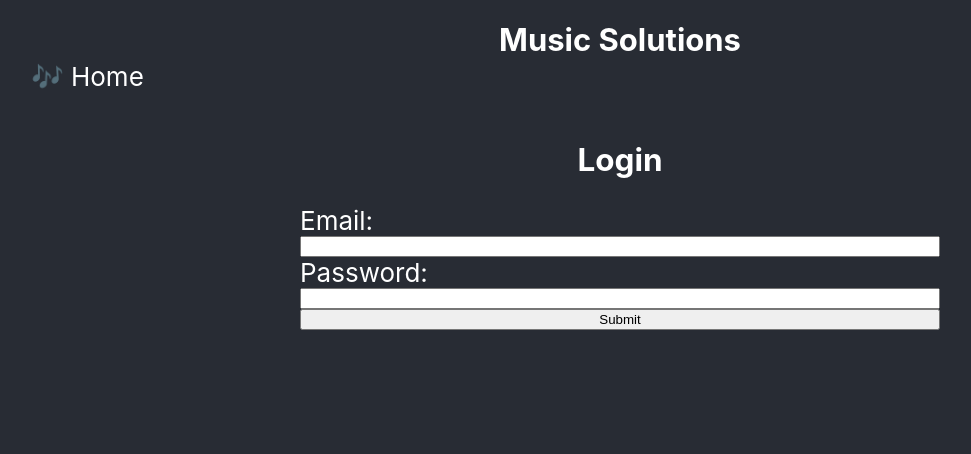
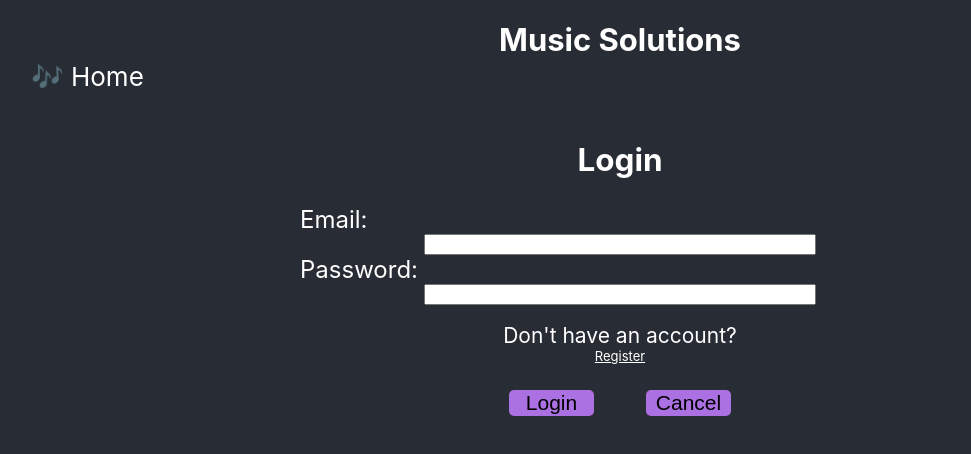
Before and after one commit to CantankerousCabbage/CC-Music-Frontend, a React (Create React App) app in the folder frontend/: page /Login in a window 1280 px wide. Shown: the top 454 px of the page, without its empty margins (20-991 px from the left). Built offline with nearby package versions, Linux system fonts and the light colour scheme.

Commit message:
Form formtting. Register link added to login

```diff
--- /dev/null
+++ b/frontend/src/components/CancelButton.js
@@ -0,0 +1,21 @@
+//React
+import { useNavigate } from "react-router-dom";
+
+//CSS
+import "../styles/forms.css";
+
+const CancelButton = () => {
+    const navigate = useNavigate();
+
+    const onClick = () => {
+        navigate("/");
+    }
+
+    return (
+        <button className="form-button" onClick={onClick}>
+            Cancel
+        </button>
+    )
+}
+
+export default CancelButton;
--- /dev/null
+++ b/frontend/src/components/SubmitButton.js
@@ -0,0 +1,21 @@
+import React from "react";
+//React
+import { useNavigate } from "react-router-dom";
+
+//CSS
+import "../styles/forms.css";
+
+const SubmitButton = ( { buttonText } ) => {
+
+    // const onClick = () => {
+    //     execute();
+    // }
+
+    return (
+        <button className="form-button" type="submit">
+            { buttonText }
+        </button>
+    )
+}
+
+export default SubmitButton;
--- a/frontend/src/styles/forms.css
+++ b/frontend/src/styles/forms.css
@@ -1,6 +1,12 @@
 
 label {
-    font-size: calc(10px + 2vmin);
+    font-size: calc(8px + 2vmin);
+}
+
+input {
+    min-width: 60%;
+    max-width: 600px;
+    margin: 0 auto;
 }
 
 .Page-Heading{
@@ -8,7 +14,6 @@ label {
 }
 
 .Content-Container{
-
     margin: auto;
     width: 100vw;
     min-width: 250px;
@@ -16,8 +21,6 @@ label {
     min-height: 400px;
     display: flex;
     flex-direction: column;
-
-
 }
 
 .Form-Container{
@@ -33,9 +36,37 @@ label {
 
 .Form-Error {
     color: red;
+    font-size: calc(5px + 1vmin);
 }
 
-.submit {
+.form-b-container{
+    display: flex;
+    justify-content: center;
+}
+
+.form-button {
+    font-size: calc(5px + 2vmin);
+    border-radius: 5px;
     width: fit-content;
-    margin: 0 auto;
+    min-width: calc(45px + 5vmin);
+    text-decoration: none;
+    border-style: none;
+    cursor: pointer;
+    margin: calc(10px + 2vmin);
+    background-color: rgb(171, 112, 226);
 }
+
+.form-button:hover{
+    background-color: blueviolet;;
+
+}
+
+.form-button:active{
+    background-color: rgb(171, 112, 226);
+
+}
+
+.login-register-container {
+    margin-top: calc(10px + 1vh);
+    text-align: center;
+}
--- a/frontend/src/views/Login.js
+++ b/frontend/src/views/Login.js
@@ -9,6 +9,9 @@ import { useState, useEffect } from 'react';
 
 //Componenets
 import Error from '../components/Error';
+import CancelButton from '../components/CancelButton';
+import SubmitButton from '../components/SubmitButton';
+import RegisterButton from '../components/RegisterButton'
 
 //Functions
 import { attemptLogin } from '../utils/formLogic';
@@ -48,7 +51,16 @@ const Login = () => {
                 <input type="current-password" id="current-password" name="current-password" value={password}
                  onChange={(e) => setPassWord(e.target.value)}/>
                 {error.password !== "" && <Error error={error.password} />}
-                <button type="submit">Submit</button>
+                <div className='login-register-container'>
+                    Don't have an account?
+                    <RegisterButton />
+                </div>
+
+                <div className='form-b-container'>
+                    <SubmitButton buttonText={"Login"} />
+                    <CancelButton />
+                </div>
+
             </form>
         </div>
     )
--- a/frontend/src/views/Register.js
+++ b/frontend/src/views/Register.js
@@ -12,6 +12,8 @@ import { validateRegisterForm, addUser, loginUser } from '../utils/formLogic';
 
 //Componenets
 import Error from '../components/Error';
+import CancelButton from '../components/CancelButton';
+import SubmitButton from '../components/SubmitButton';
 
 
 const Register = () => {
@@ -49,6 +51,8 @@ const Register = () => {
                 <label>Email:</label>
                 <input type="text" id="email" name="email" value={fields.email}
                 onChange={updateFields}/>
+
+
                 {(error.email !== "") && Error(error.email)}
                 <label>Username:</label>
                 <input type="text" id="username" name="username" value={fields.username}
@@ -58,8 +62,12 @@ const Register = () => {
                 <input type="password" id="password" name="password" value={fields.password}
                  onChange={updateFields}/>
                 {(error.password !== "") && Error(error.password)}
-                <button type="submit" className='submit'>Register</button>
-                <button type="submit" className='submit'>Cancel</button>
+
+                <div className='form-b-container'>
+                    <SubmitButton buttonText={"Register"} />
+                    <CancelButton />
+                </div>
+
             </form>
         </div>
     )
```
Also changed, not shown: frontend/src/styles/buttons.css (line endings or trailing spaces).
